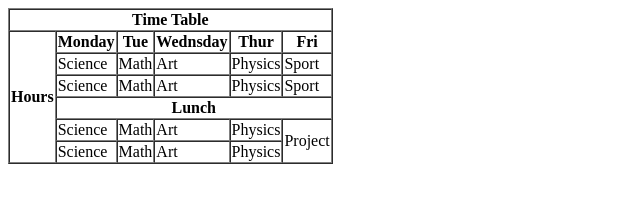
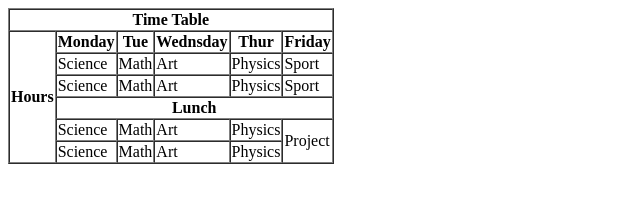
Before and after one commit to Ganeshhavile-07/JSF-Assignment, a plain HTML site: page Assignment/CollegeTimeTable - Copy.html in a window 1280 px wide. Shown: the full height of the page, 0-640 px from the left. Drawn offline with Linux system fonts and the light colour scheme.

Commit message:
2nd time updated file

```diff
--- a/Assignment/CollegeTimeTable - Copy.html
+++ b/Assignment/CollegeTimeTable - Copy.html
@@ -17,7 +17,7 @@
             <th>Tue</th>
             <th>Wednsday</th>
             <th>Thur</th>
-            <th>Fri</th>
+            <th>Friday</th>
 
 
         </tr>
```
